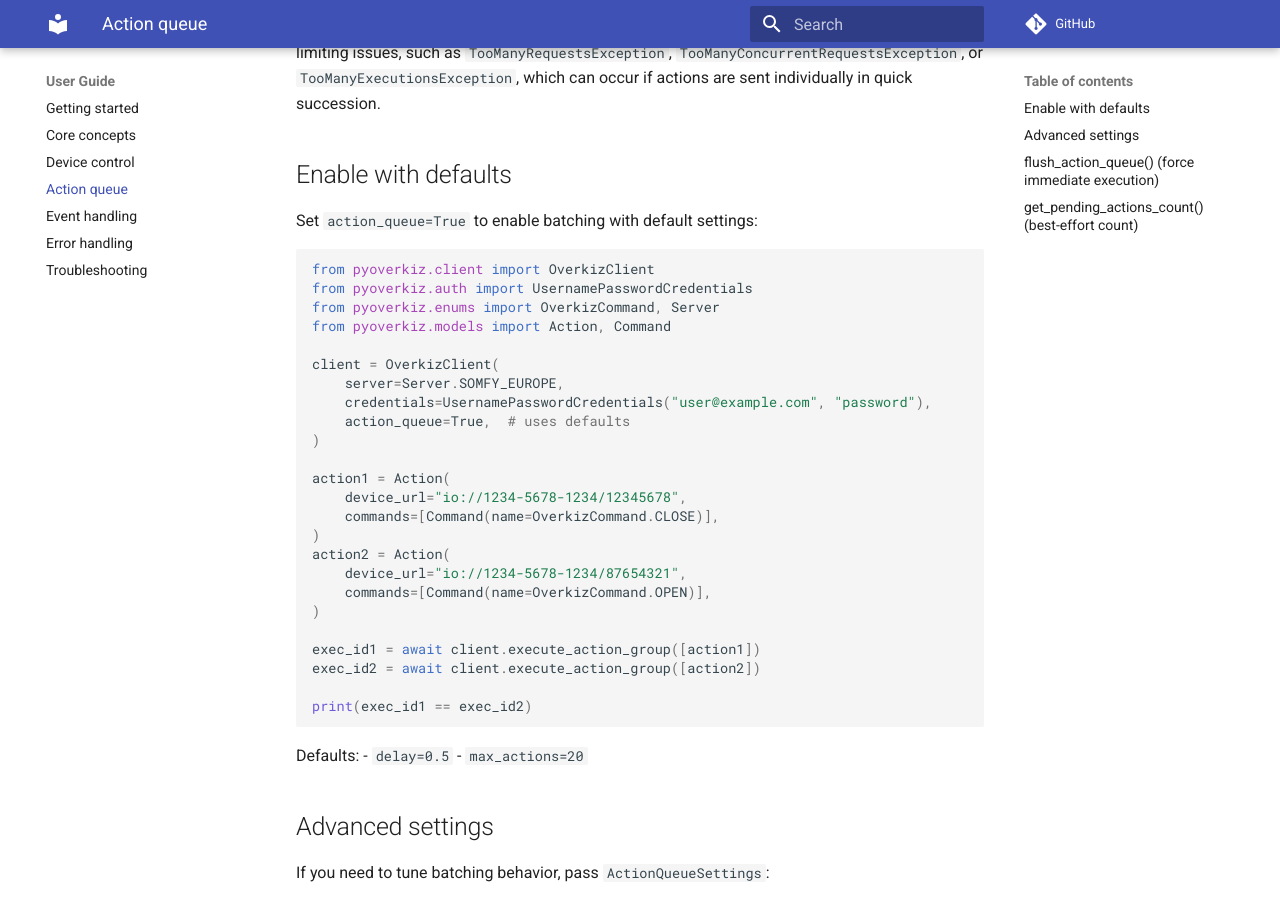
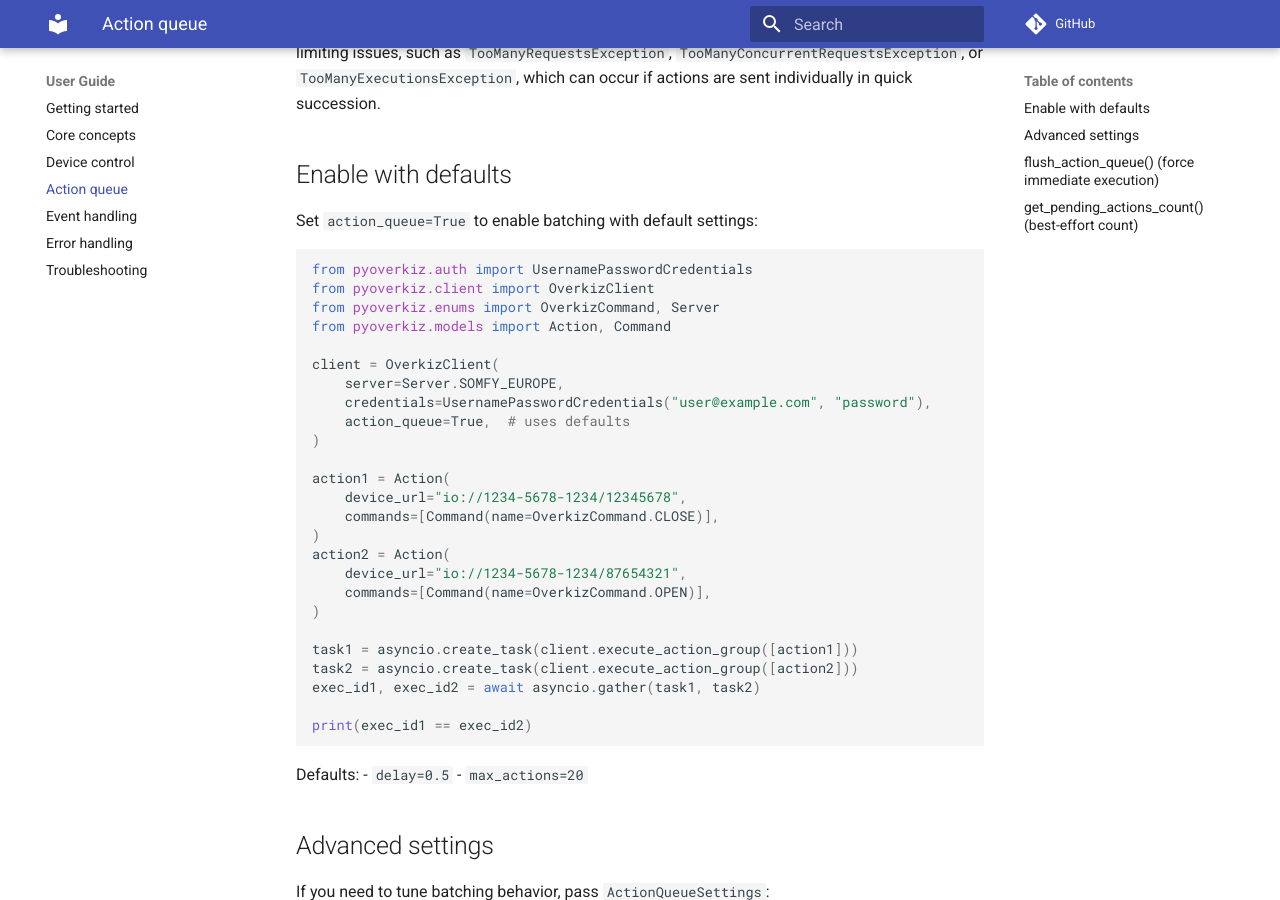
Before and after one commit to iMicknl/python-overkiz-api, an MkDocs documentation site: the page built from docs/action-queue.md, in a window 1280 px wide and 900 px high, scrolled down 239 px. Built offline with MkDocs 1.6.1 and Material for MkDocs 9.7.7, drawn with Linux system fonts in a browser that asks for light colours; comment, search, counter and statistics services are not loaded.

Commit message:
Refactor action execution in action queue documentation to use asyncio tasks for improved concurrency

````diff
--- a/docs/action-queue.md
+++ b/docs/action-queue.md
@@ -7,8 +7,8 @@ The action queue automatically groups rapid, consecutive calls to `execute_actio
 Set `action_queue=True` to enable batching with default settings:
 
 ```python
+from pyoverkiz.auth import UsernamePasswordCredentials
 from pyoverkiz.client import OverkizClient
-from pyoverkiz.auth import UsernamePasswordCredentials
 from pyoverkiz.enums import OverkizCommand, Server
 from pyoverkiz.models import Action, Command
 
@@ -27,8 +27,9 @@ action2 = Action(
     commands=[Command(name=OverkizCommand.OPEN)],
 )
 
-exec_id1 = await client.execute_action_group([action1])
-exec_id2 = await client.execute_action_group([action2])
+task1 = asyncio.create_task(client.execute_action_group([action1]))
+task2 = asyncio.create_task(client.execute_action_group([action2]))
+exec_id1, exec_id2 = await asyncio.gather(task1, task2)
 
 print(exec_id1 == exec_id2)
 ```
````
